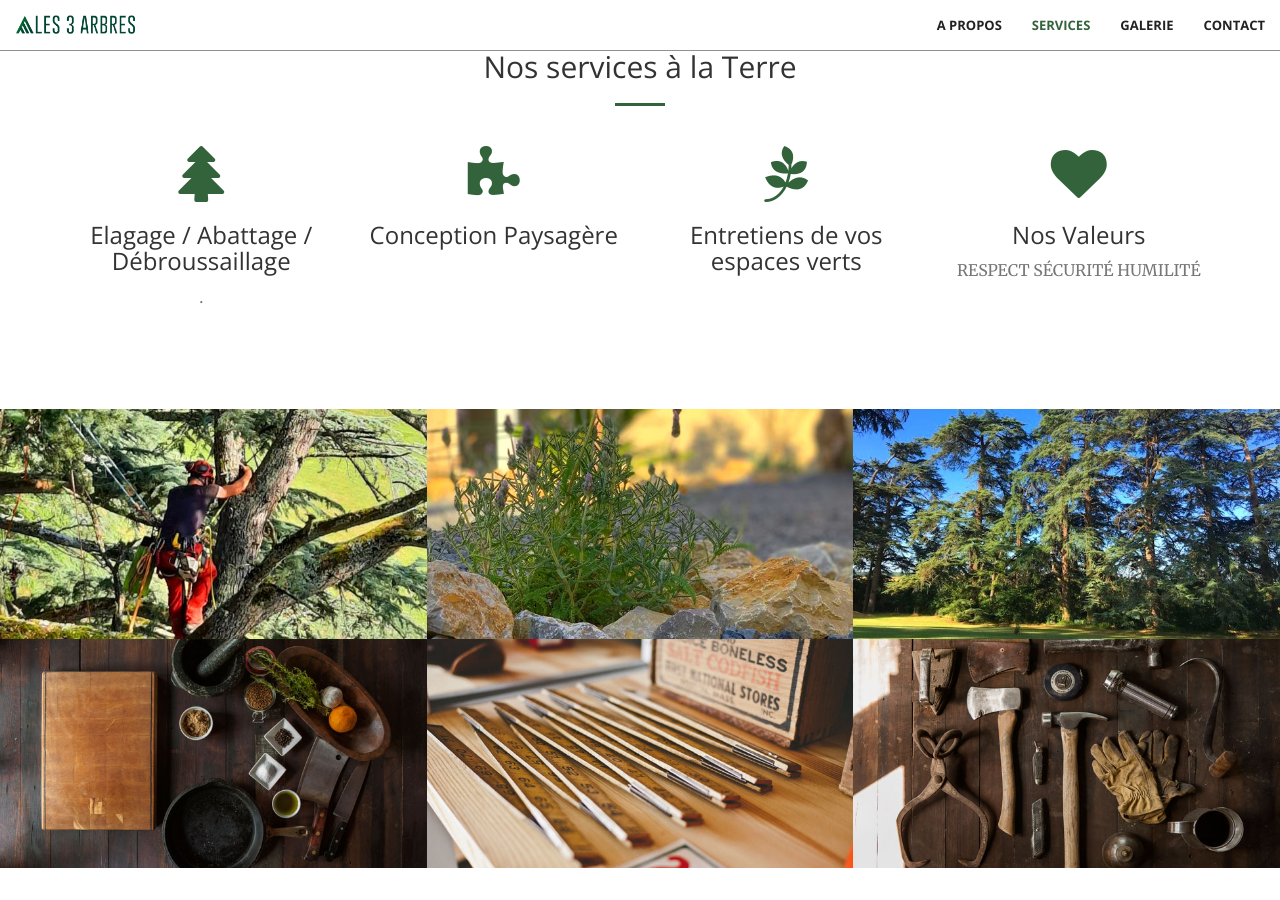
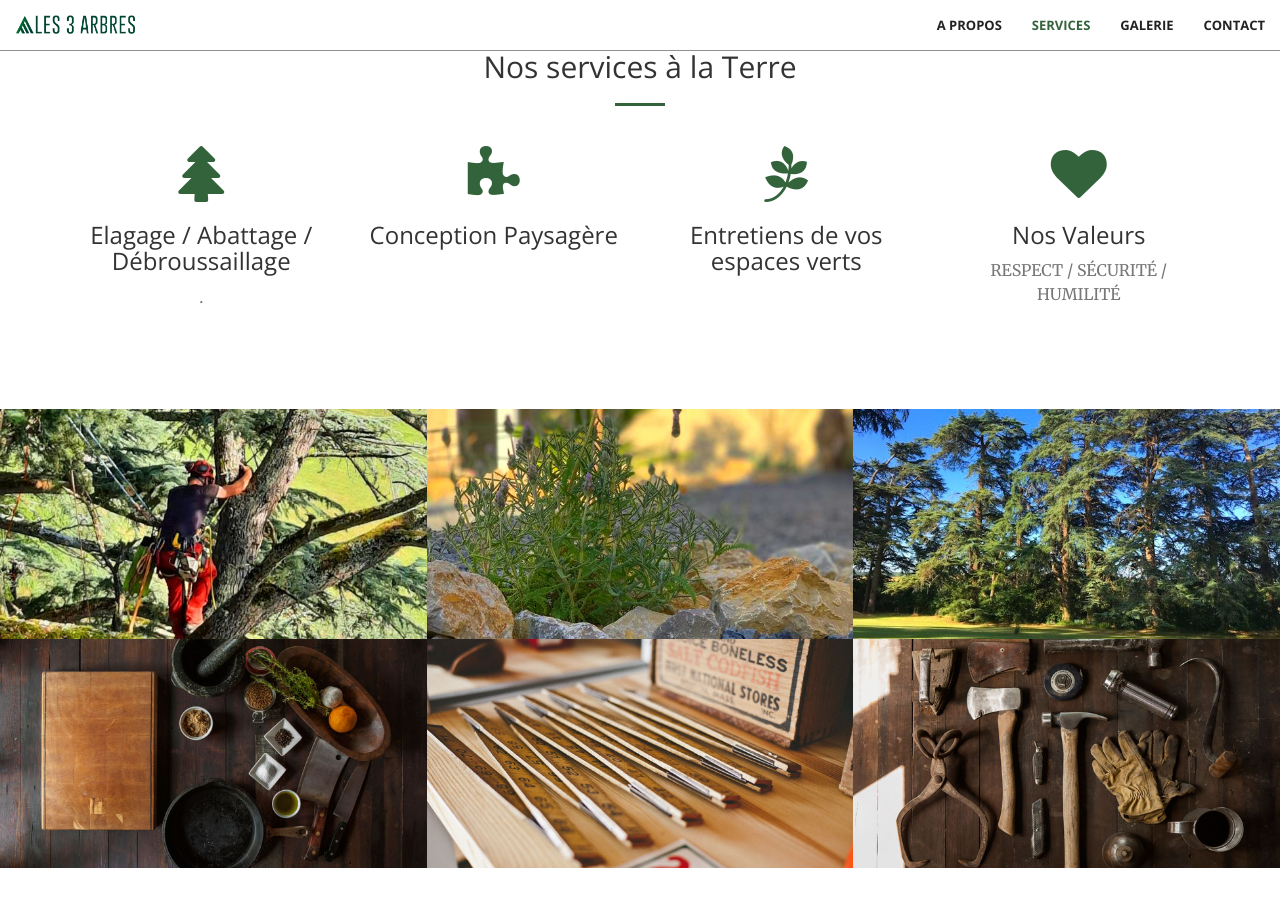
Before and after one commit to 3Abres/3Abres.github.io, a Jekyll site: the page built from index.html, in a window 1280 px wide and 900 px high, scrolled down 1704 px. Built offline with Jekyll 4.4.1, drawn with Linux system fonts in a browser that asks for light colours.

```diff
--- a/_includes/services.html
+++ b/_includes/services.html
@@ -36,8 +36,8 @@
                     <i class="fa fa-4x fa-heart wow bounceIn text-primary" data-wow-delay=".3s"></i>
                     <h3>Nos Valeurs</h3>
                     <p class="text-muted">
-                        RESPECT
-                        SÉCURITÉ
+                        RESPECT /
+                        SÉCURITÉ /
                         HUMILITÉ </p>
                 </div>
             </div>
```
